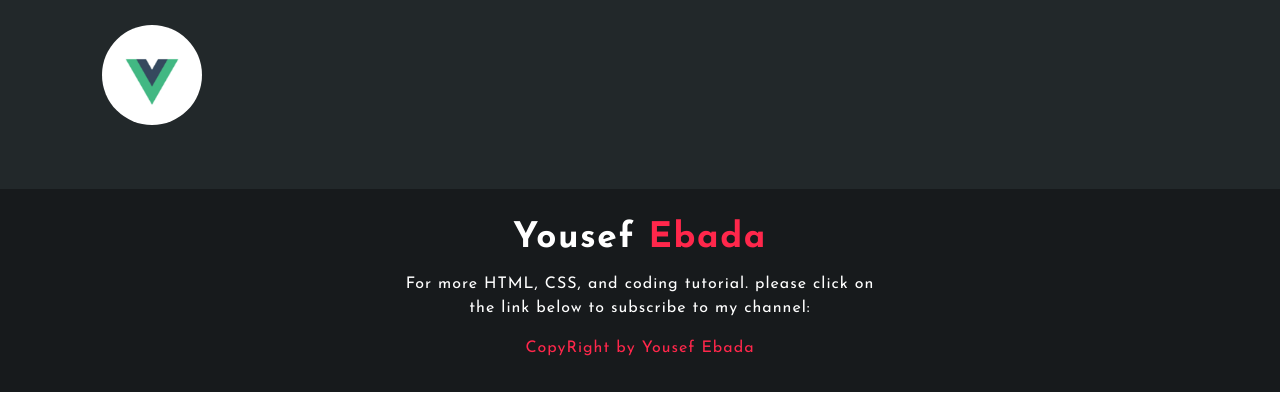
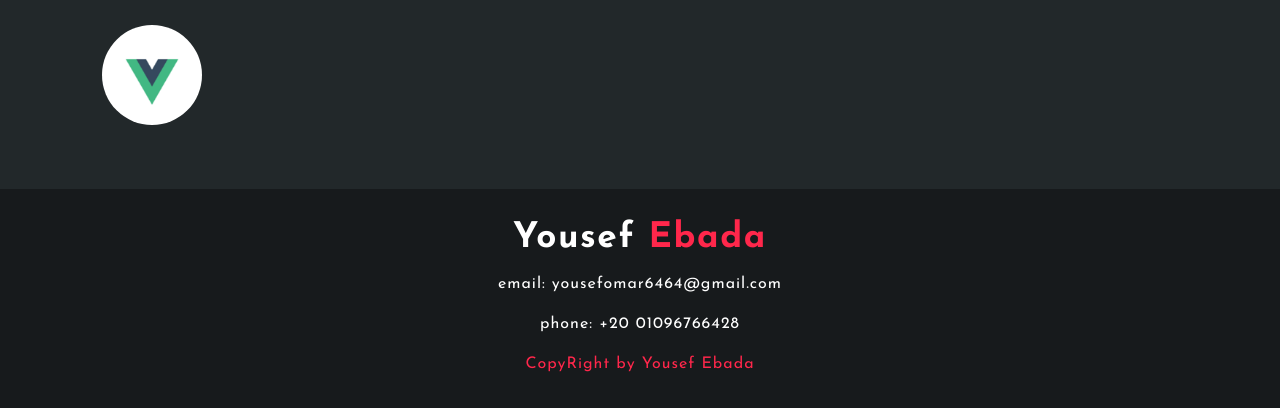
Before and after one commit to YousefEbad/my-portofolio, a plain HTML site: page index.html in a window 1280 px wide. Shown: the part 2365-2773 px from the top of the page. Drawn offline with Linux system fonts and the light colour scheme.

Commit message:
Update index.html

```diff
--- a/index.html
+++ b/index.html
@@ -127,7 +127,8 @@
     <footer>
         <div class="content-footer">
             <h2>Yousef <span>Ebada</span></h2>
-            <p>For more HTML, CSS, and coding tutorial. please click on the link below to subscribe to my channel:</p>
+            <p>email: yousefomar6464@gmail.com</p>
+            <p>phone: +20 01096766428</p>
             <p class="end">
                 CopyRight by Yousef Ebada
             </p>
```
